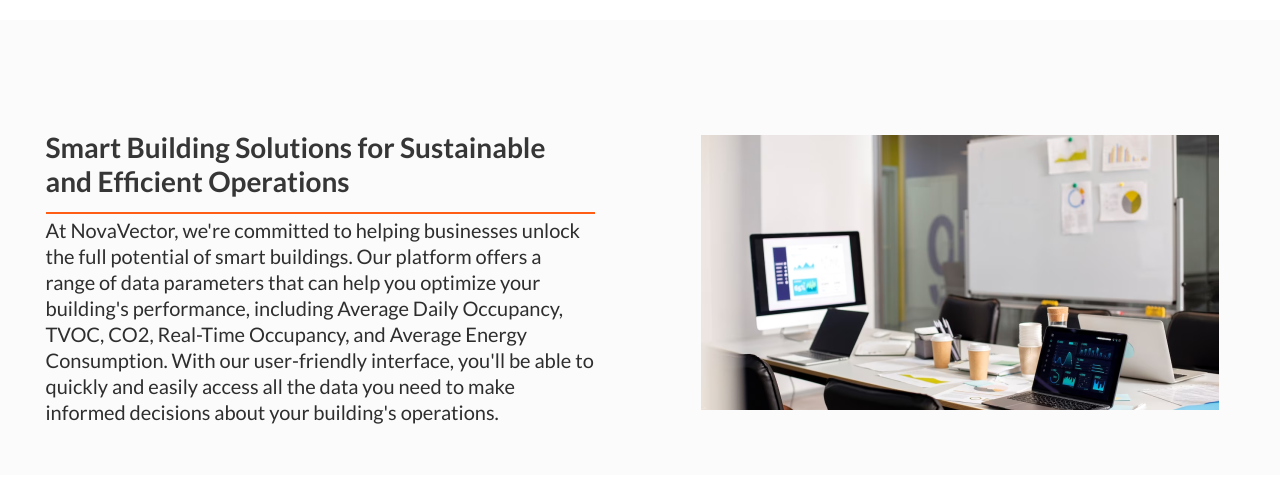
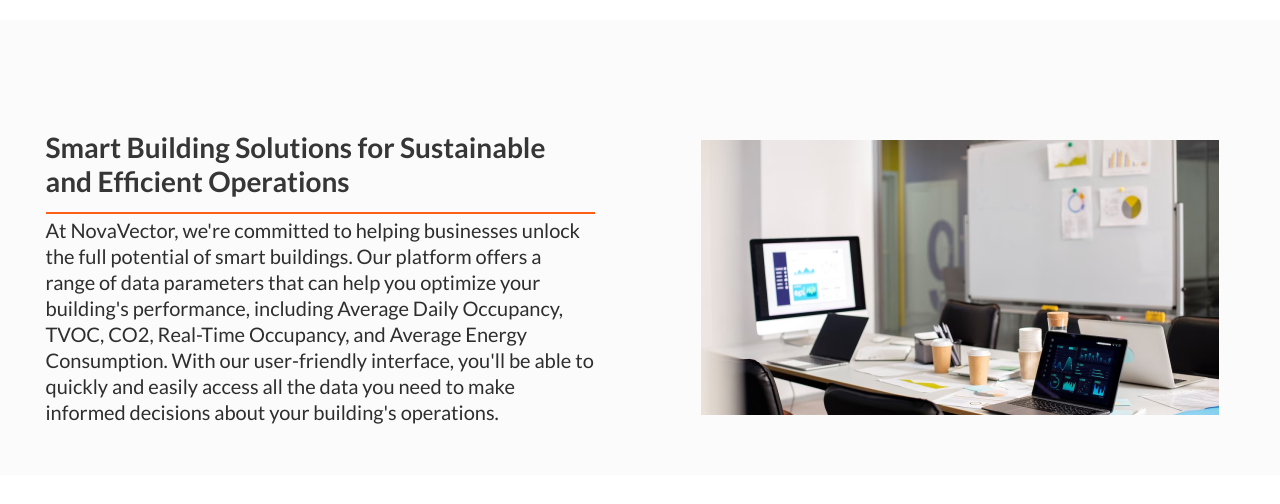
Before and after one commit to milica1221/milica1221.github.io, a Jekyll site: the page built from pages/smart-building.html, in a window 1280 px wide. Shown: the part 604-1108 px from the top of the page. Built offline with Jekyll 4.4.1, drawn with Linux system fonts in a browser that asks for light colours.

Commit message:
css v1.3 wip

```diff
--- a/pages/nova-edge-computing.html
+++ b/pages/nova-edge-computing.html
@@ -19,7 +19,7 @@
     <div class="container-fluid">
 
     <div class="row" style="background-color: #fbfbfb;">
-        <div class="col-lg-6 col-md-6 col-sm-12 col-12 mb-50 mt-50 text-center">
+        <div class="col-lg-6 col-md-6 col-sm-12 col-12 mb-50 mt-50 mt-lg-5 text-center">
             <h3 class="title-1">Why Edge Computing
             </h3>
             <p class="paragraph-1">Traditional enterprise computing architectures built around centralized servers can face issues such as network disruptions, latency, and bandwidth limitations. Nova Vector offers an integrated Edge Computing solution and management tools to address these problems.
@@ -29,7 +29,7 @@
             <h3 class="title-1-edge">Nova Edge - Computing on the IoT Edge</h3>
             <p class="paragraph-1">Nova Edge is a computing solution based on the Linux Foundation IoT edge computing project called EdgeX Foundry. We verify EdgeX Foundry's compatibility with Nova Vector Industry 4.0 platform and behavior, then fork it and add it to our Support and Professional Service plans</p>
         </div>
-        <div class="col-lg-6 col-md-6 col-sm-12 col-12 mb-50 mt-50 text-center align-self-center">
+        <div class="col-lg-6 col-md-6 col-sm-12 col-12 mb-50 mt-50 mt-lg-5 text-center align-self-center">
             <img src="{{site.baseurl}}/assets/img/products/edge-1.png" class="img-edge-1" alt="">
         </div>
     </div>
--- a/pages/smart-building.html
+++ b/pages/smart-building.html
@@ -26,7 +26,7 @@
 
                 With our user-friendly interface, you'll be able to quickly and easily access all the data you need to make informed decisions about your building's operations.</p>
         </div>
-        <div class="col-lg-6 col-md-6 col-sm-12 col-12 mt-50 text-center align-self-center">
+        <div class="col-lg-6 col-md-6 col-sm-12 col-12 mt-50 mt-lg-5 text-center align-self-center">
             <img src="{{site.baseurl}}/assets/img/solutions/building-1.png" class="img-building-1" alt="">
         </div>
     </div>
```
